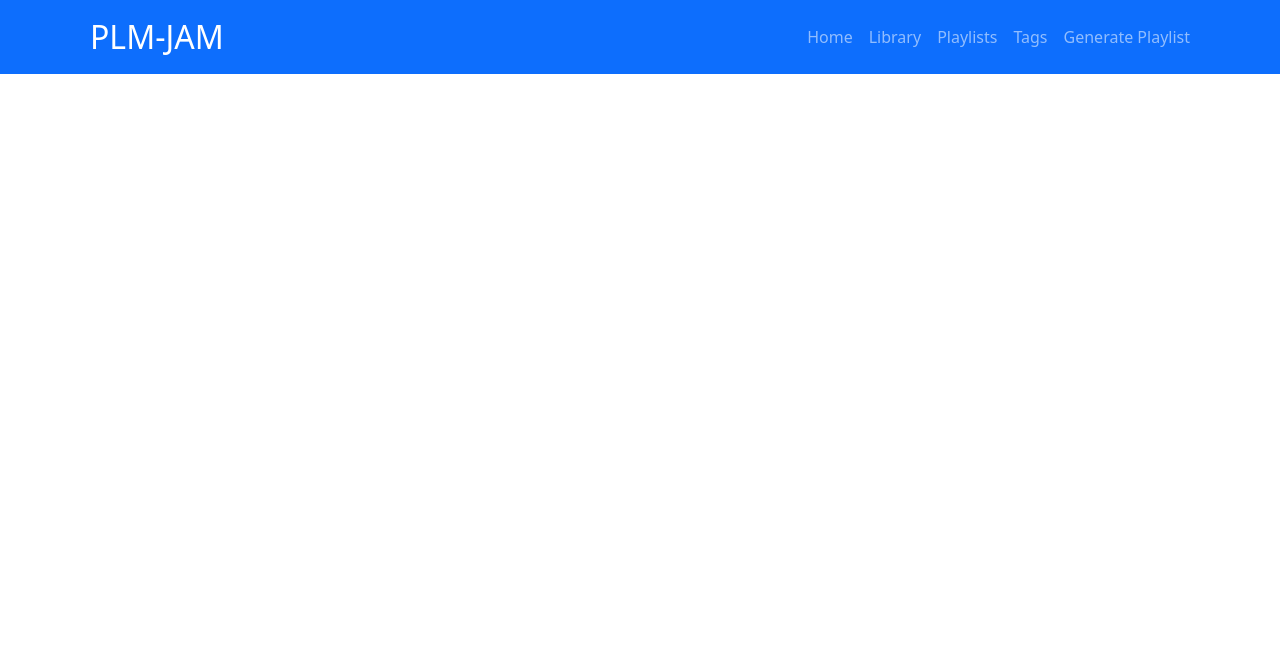
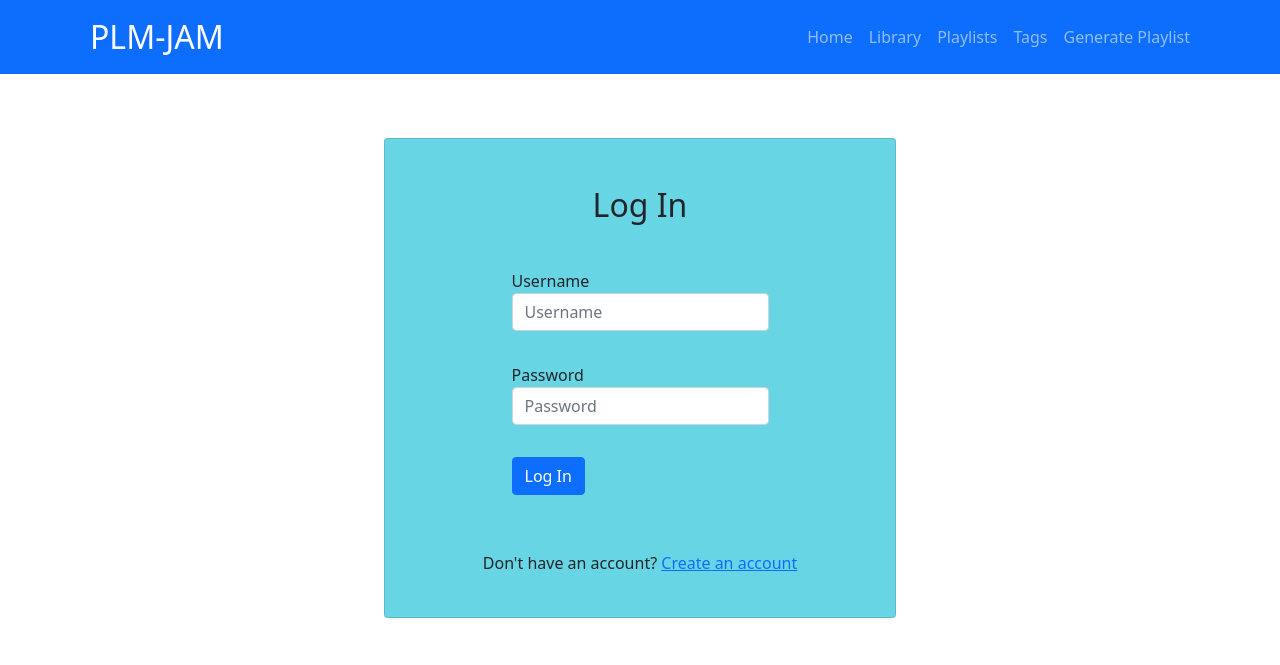
Before and after one commit to rachelp4515/jam, a Flask app: template templates/user_login.html in a window 1280 px wide. Shown: the top 665 px of the page. Run offline with Flask 2, Linux system fonts and the light colour scheme; the template is opened without the code that fills it, so the values that code supplies are empty.

Commit message:
added login

```diff
--- a/blueprints/users.py
+++ b/blueprints/users.py
@@ -4,7 +4,6 @@ import db
 import bcrypt
 
 routes = Blueprint("users", __name__, url_prefix="/users")
-users = db.users
 
 
 @routes.route("/users")
@@ -42,7 +41,7 @@ def login():
             # add user to session
             session['username'] = request.form['username']
             flash("Login successful", "success")
-        return redirect(url_for('index'))
+        return redirect(url_for('user_login'))
     # if password is wrong or username doesnt exist
     return 'Invalid username/password combination'
 
--- a/templates/user_login.html
+++ b/templates/user_login.html
@@ -1,5 +1,30 @@
 {% extends "base.html" %}
 
 {% block content %}
+<div class="container p-5">
+  <div class="row">
+    <div class="card container d-flex flex-column justify-content-center align-items-center" style="height: 60vh; width: 40vw; background-color: rgb(103, 213, 228);">
+      <legend class='text-center p-3 fs-2'>Log In</legend>
+      <form class="form justify-content-around" method=POST action="{{ url_for('login') }}">
+        <div class="form-group p-3">
+          <label for="inputUser">Username</label>
+          <input type="text" class="form-control" name="username" placeholder="Username">
+        </div>
 
+        <div class="form-group p-3">
+          <label for="inputPassword">Password</label>
+          <input type="password" class="form-control" name="pass" placeholder="Password">
+        </div>
+        <!-- button -->
+        <div class='p-3'>
+          <button type="submit" class="btn btn-primary btn-block">Log In</button>
+        </div>
+      </form>
+      <br>
+      <div class="p-3">
+        Don't have an account? <a href="{{ url_for('register') }}">Create an account</a>
+      </div>
+    </div>
+  </div>
+</div>
 {% endblock %}
```
Also changed, not shown: templates/new_user.html (+24 -1 lines).
